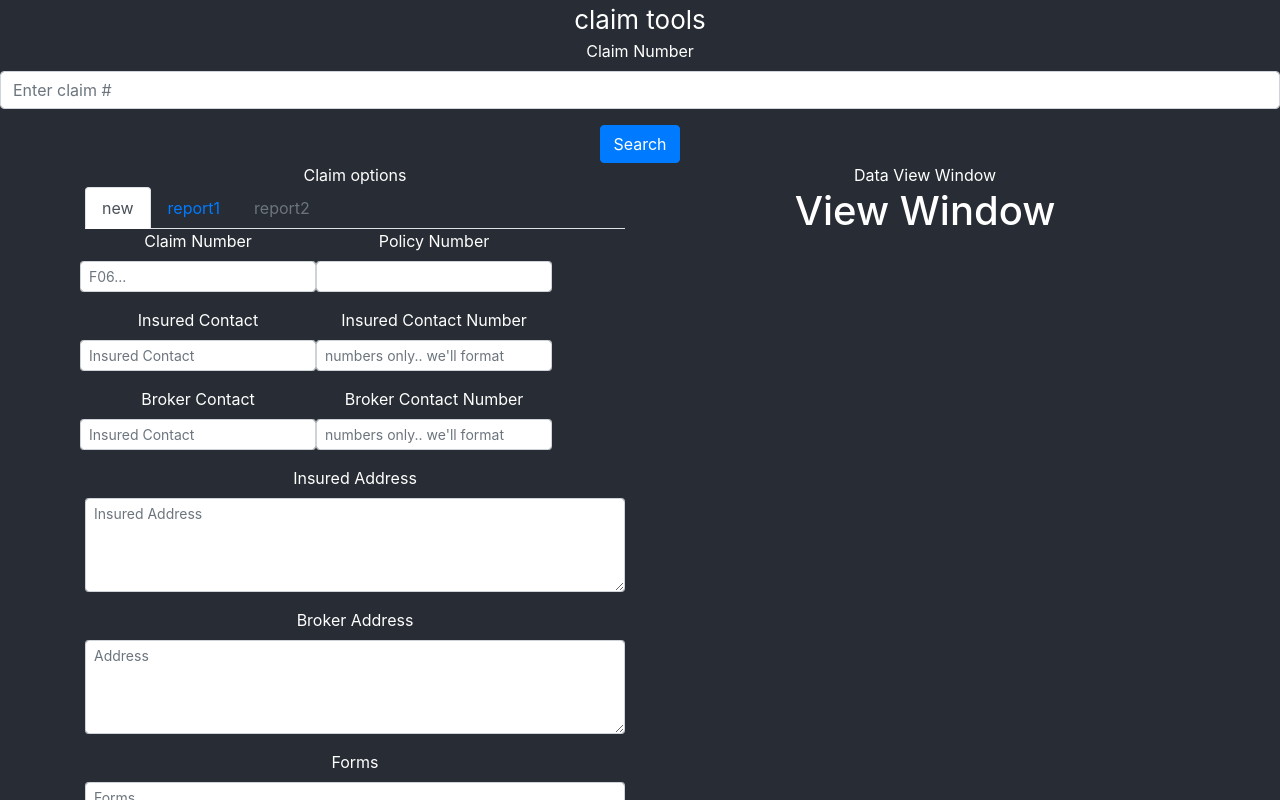
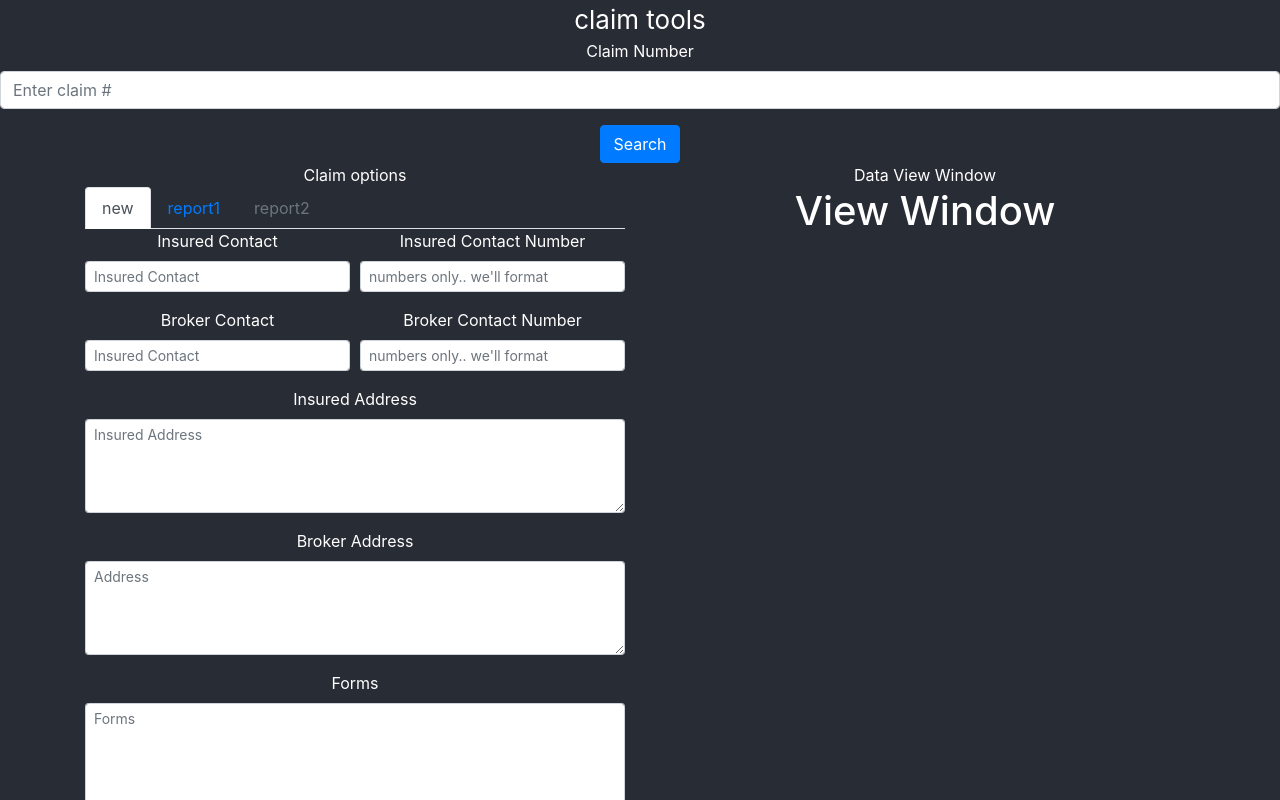
Before and after one commit to glennneiger/claim-tools, a React (Create React App) app in the folder claim-tools/: page / in a window 1280 px wide. Shown: the top 800 px of the page. Built offline with nearby package versions, Linux system fonts and the light colour scheme.

Commit message:
made the ins/broker input's pretty

```diff
--- a/claim-tools/src/comp/MainView.js
+++ b/claim-tools/src/comp/MainView.js
@@ -14,34 +14,32 @@ function NewClaim (props){
         <section>
             <Form>
                 <Form.Row>
-                    <Form.Group controlId="exampleForm.ControlInput1">
-                        <Form.Label>Claim Number</Form.Label>
-                        <Form.Control size='sm' type="text" placeholder="F06..." />
-                    </Form.Group>
-                    <Form.Group controlId="exampleForm.ControlInput1">
-                        <Form.Label>Policy Number</Form.Label>
-                        <Form.Control size='sm' type="text" placeholder="" />
-                    </Form.Group>
-                </Form.Row>
-                <Form.Row>
+                    <Col>
                         <Form.Group controlId="exampleForm.ControlSelect1">
                             <Form.Label>Insured Contact</Form.Label>
                             <Form.Control size='sm' type="text" placeholder="Insured Contact" />
                         </Form.Group>
+                    </Col>
+                    <Col>
                         <Form.Group controlId="exampleForm.ControlSelect1">
                             <Form.Label>Insured Contact Number</Form.Label>
                             <Form.Control size='sm' type="text" placeholder="numbers only.. we'll format" />
                         </Form.Group>
+                    </Col>
                 </Form.Row>
                 <Form.Row>
+                    <Col>
                         <Form.Group controlId="exampleForm.ControlSelect1">
                             <Form.Label>Broker Contact</Form.Label>
                             <Form.Control size='sm' type="text" placeholder="Insured Contact" />
                         </Form.Group>
+                    </Col>
+                    <Col>
                         <Form.Group controlId="exampleForm.ControlSelect1">
                             <Form.Label>Broker Contact Number</Form.Label>
                             <Form.Control size='sm' type="text" placeholder="numbers only.. we'll format" />
                         </Form.Group>
+                    </Col>
             </Form.Row>
                 <Form.Group controlId="exampleForm.ControlSelect2">
                     <Form.Label>Insured Address</Form.Label>
```
Lines whose indentation alone changed are shown as unchanged.
